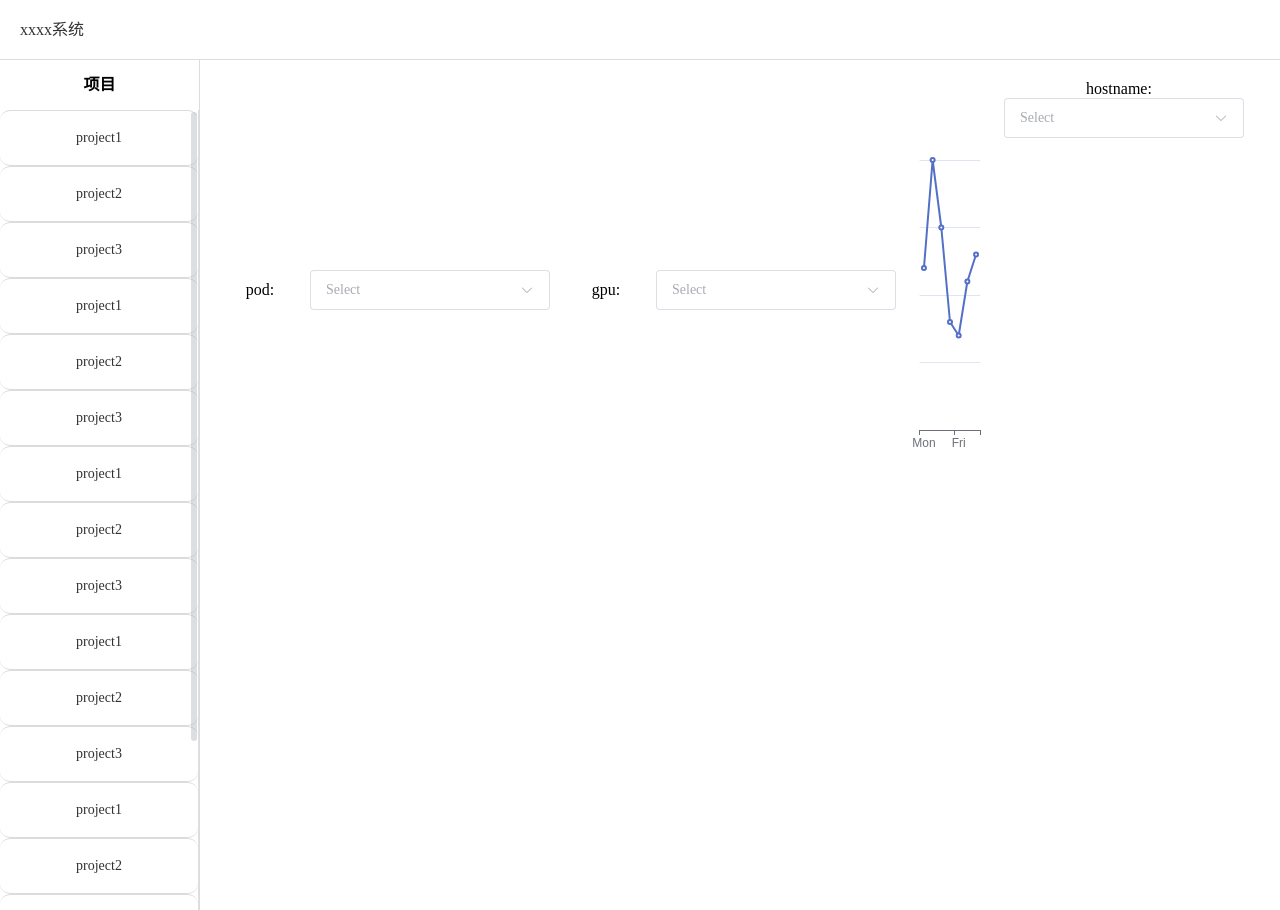
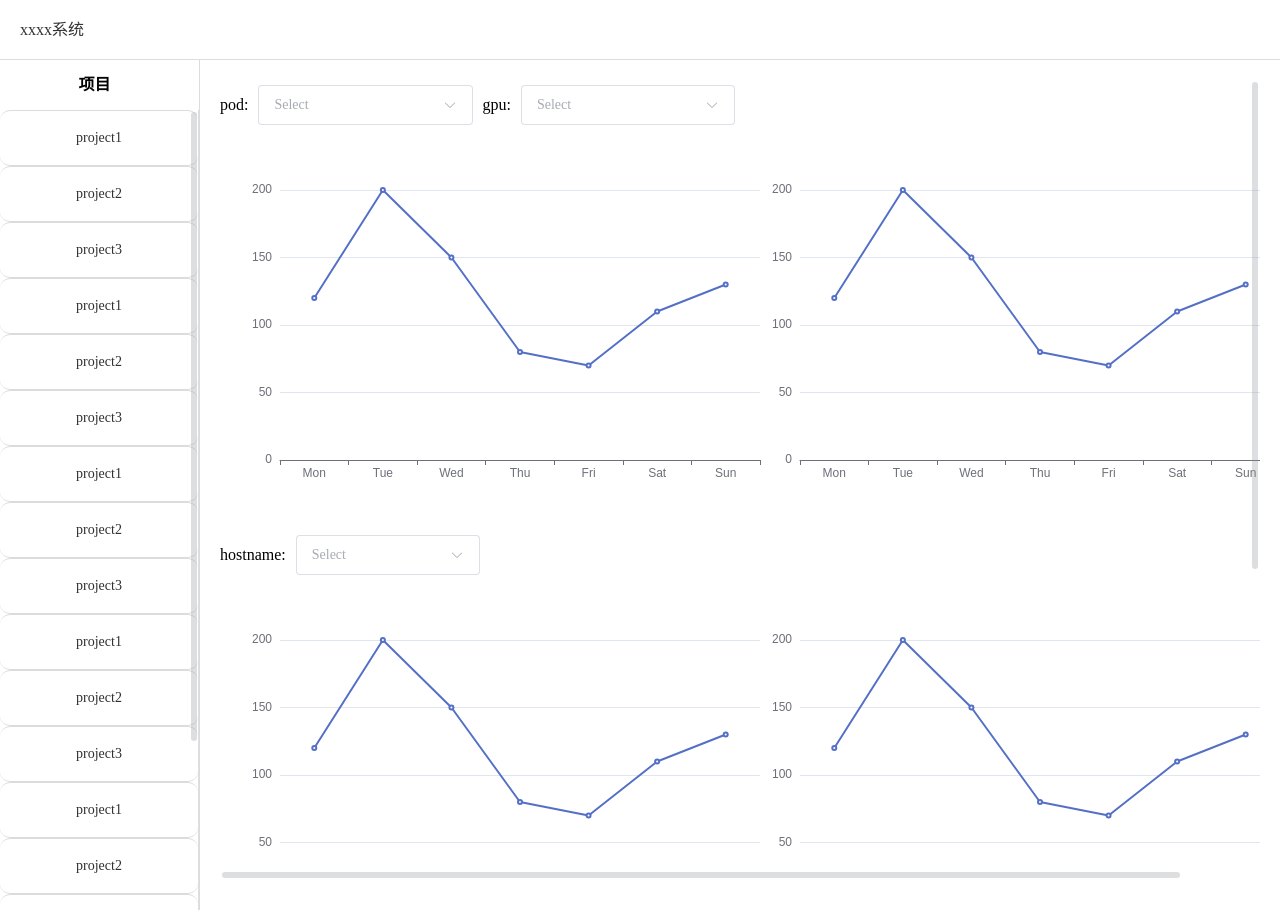
Before and after one commit to abchassada/main, a Vue app: page / in a window 1280 px wide. Built offline with nearby package versions, Linux system fonts and the light colour scheme.

Commit message:
修改了布局，直接在echarts对应的el-col里面就可以更改图像了。

```diff
--- a/src/components/listComponent.vue
+++ b/src/components/listComponent.vue
@@ -1,12 +1,14 @@
 <template>
-  <div class="flex flex-wrap gap-4 items-center">
+  <el-scrollbar ref="scrollbarRef" class="projectMenu" always @scroll="scroll">
+    <div class="mainContainer">
+     <el-row :gutter="10">
+      <el-col :span="6">
          <div class="podSelection">
-      <span>pod:</span>
+          <span class="title">pod:</span>
           <el-select
             v-model="selectedPod"
             placeholder="Select"
             size="large"
-        style="width: 240px"
           >
             <el-option
               v-for="item in optionsPod"
@@ -16,13 +18,14 @@
             />
           </el-select>
         </div>
+      </el-col>
+      <el-col :span="6">
         <div class="gpuSelection">
-      <span>gpu:</span>
+          <span class="title">gpu:</span>
           <el-select
             v-model="selectedGpu"
             placeholder="Select"
             size="large"
-        style="width: 240px"
           >
             <el-option
               v-for="item in optionsGpu"
@@ -32,14 +35,24 @@
             />
           </el-select>
         </div>
+      </el-col>
+     </el-row>
+  <el-row>
+    <el-col :span="12">
       <div class="echarts-container" style="width: 600px; height: 400px;"></div>
-    <div class="hostname">
-      <span>hostname:</span>
+    </el-col>
+    <el-col :span="12">
+      <div class="echarts-container" style="width: 600px; height: 400px;"></div>
+    </el-col>
+  </el-row>
+  <el-row>
+    <el-col :span="6">
+      <div class="hostnameSelection">
+        <span class="title">hostname:</span>
         <el-select
           v-model="selectedHostname"
           placeholder="Select"
           size="large"
-        style="width: 240px"
         >
           <el-option
             v-for="item in optionHostname"
@@ -49,7 +62,26 @@
           />
         </el-select>
       </div>
+    </el-col>
+  </el-row>
+  <el-row>
+    <el-col :span="12">
+      <div class="echarts-container" style="width: 600px; height: 400px;"></div>
+    </el-col>
+    <el-col :span="12">
+      <div class="echarts-container" style="width: 600px; height: 400px;"></div>
+    </el-col>
+  </el-row>
+  <el-row>
+    <el-col :span="12">
+      <div class="echarts-container" style="width: 600px; height: 400px;"></div>
+    </el-col>
+    <el-col :span="12">
+      <div class="echarts-container" style="width: 600px; height: 400px;"></div>
+    </el-col>
+  </el-row>
   </div>
+  </el-scrollbar>
 </template>
 
 <script setup>
@@ -59,8 +91,12 @@ const selectedPod = ref('')
 const selectedGpu = ref('')
 const selectedHostname = ref('')
 onMounted(() => {
-  const chartContainer = document.querySelector('.echarts-container')
-  const chart = echarts.init(chartContainer)
+  const chartContainer = document.querySelectorAll('.echarts-container')
+  const charts = []
+  chartContainer.forEach(container => {
+    const chart = echarts.init(container)
+    charts.push(chart)
+  })
   const option = {
     xAxis: {
       type: 'category',
@@ -74,7 +110,9 @@ onMounted(() => {
       type: 'line'
     }]
   }
+  charts.forEach(chart => {
     chart.setOption(option)
+  })
 })
 const optionsGpu = [
   {
@@ -143,38 +181,27 @@ const optionHostname = [
   },
 ]
 </script>
-<style>
-.flex {
+
+<style >
+.mainContainer{
+  width:100%;
+}
+.podSelection {
   display: flex;
+  align-items: center;
 }
-
-.gap-4 > * {
-  margin-right: 1rem;
-}
-.podSelection,
-.gpuSelection,
-.hostname {
-  flex: 1;
-}
-
-.podSelection,
 .gpuSelection {
   display: flex;
   align-items: center;
 }
-
-.podSelection span,
-.gpuSelection span,
-.hostname span {
-  min-width: 80px;
-  margin-right: 10px;
+.hostnameSelection {
+  display: flex;
+  align-items: center;
 }
-
-.el-select {
-  flex: 1;
+.el-select{
+  border-radius:5px;
 }
-.echarts-container{
-    width: 100%;
-  margin-top: 20px; /* 根据实际需要调整间距 */
+.title{
+  margin-right:10px;
 }
 </style>
```
Lines whose indentation alone changed are shown as unchanged.
